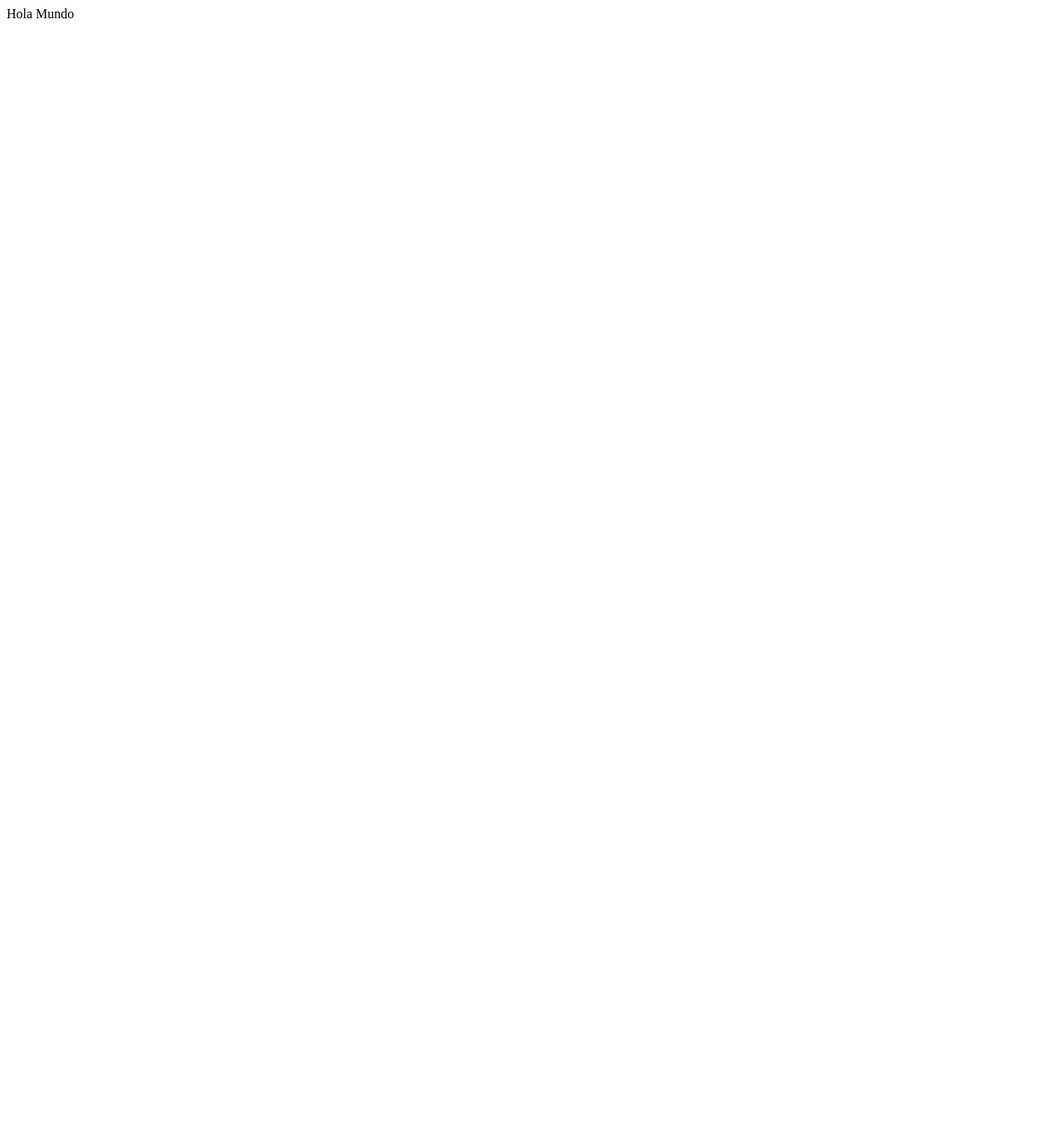
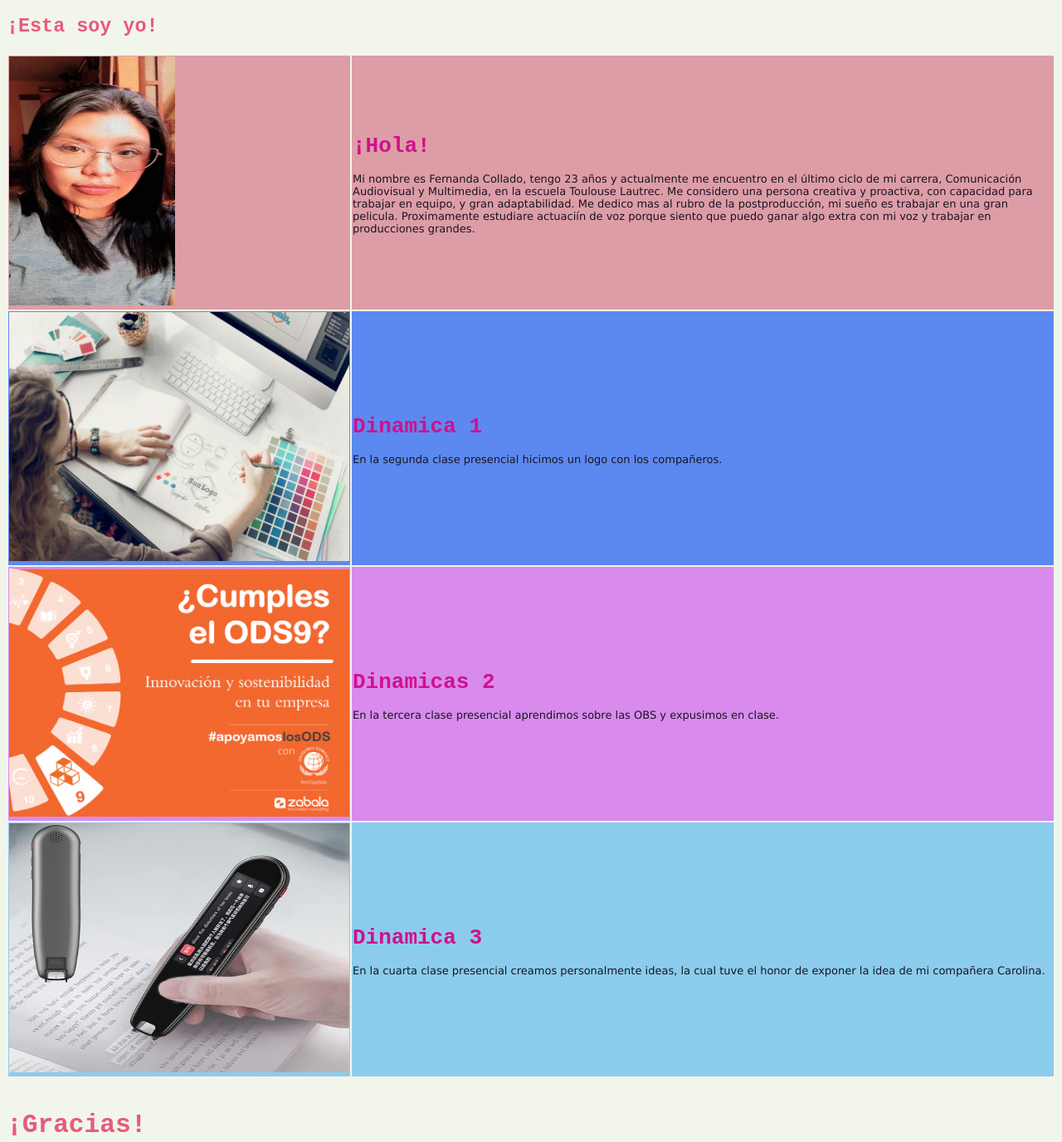
Before and after one commit to xfximena/LAB2TLS, a plain HTML site: page index.html in a window 1280 px wide. Shown: the whole page at 83% size. Before the commit the page ends 800 px from the top, so only its background shows below. Drawn offline with Linux system fonts and the light colour scheme.

Commit message:
Add files via upload

```diff
--- a/index.html
+++ b/index.html
@@ -1 +1,42 @@
-Hola Mundo
+<!DOCTYPE html>
+<html lang="en">
+</head>
+<body style="background-color:#f2f5ea;">
+    <header style="color: #e75a7c; font-family: monospace; font-size: larger;">
+    <article><h1>¡Esta soy yo!</h1></article>
+    </header>
+    <table>
+        <tr style="background-color: #dd9da6;">
+            <td><img width="200" height="300" src="./FOTO1.jpg"></td>
+            <td>
+                <h1 style="color: #d0108d; font-family: monospace;">¡Hola!</h1>
+                <p style="color: #1a1423;font-family: 'Lucida Sans', 'Lucida Sans Regular', 'Lucida Grande', 'Lucida Sans Unicode', Geneva, Verdana, sans-serif; font-size: small;">Mi nombre es Fernanda Collado, tengo 23 años y actualmente me encuentro en el último ciclo de mi carrera, Comunicación Audiovisual y Multimedia, en la escuela Toulouse Lautrec. Me considero una persona creativa y proactiva, con capacidad para trabajar en equipo, y gran adaptabilidad. Me dedico mas al rubro de la postproducción, mi sueño es trabajar en una gran pelicula. Proximamente estudiare actuaciín de voz porque siento que puedo ganar algo extra con mi voz y trabajar en producciones grandes.
+            </td>
+        </tr>
+        <tr style="background-color: #5c89f0;">
+            <td><img width="410" height="300" src="./foto 2.jpg"></td>
+            <td>
+                <h1 style="color: #d0108d; font-family: monospace;">Dinamica 1</h1>
+                <p style="color: #1a1423; font-family: 'Lucida Sans', 'Lucida Sans Regular', 'Lucida Grande', 'Lucida Sans Unicode', Geneva, Verdana, sans-serif; font-size: small;"> En la segunda clase presencial hicimos un logo con los compañeros.</p>
+            </td>
+        </tr>
+        <tr style="background-color: #d88bed;">
+            <td><img width="410" height="300" src="./foto3.png"></td>
+            <td>
+                <h1 style="color:#d0108d; font-family: monospace;">Dinamicas 2</h1>
+                <p style="color: #1a1423; font-family: 'Lucida Sans', 'Lucida Sans Regular', 'Lucida Grande', 'Lucida Sans Unicode', Geneva, Verdana, sans-serif; font-size: small;">En la tercera clase presencial aprendimos sobre las OBS y expusimos en clase.</p>
+            </td>
+        </tr>
+        <tr style="background-color: #8bcced;">
+            <td><img width="410" height="300" src="./foto 4.jpg"></td>
+            <td>
+                <h1 style="color:#d0108d; font-family: monospace;">Dinamica 3</h1>
+                <p style="color: #1a1423; font-family: 'Lucida Sans', 'Lucida Sans Regular', 'Lucida Grande', 'Lucida Sans Unicode', Geneva, Verdana, sans-serif; font-size: small;">En la cuarta clase presencial creamos personalmente ideas, la cual tuve el honor de exponer la idea de mi compañera Carolina.</p>
+    </table>
+</body>
+</br>
+<header style="color: #e75a7c; font-family: monospace; font-size: larger;">
+    <h1>¡Gracias!</h1>
+</header>
+</br>
+</html>
```
Also changed, not shown: FOTO1.jpg (added), foto 2.jpg (added), foto 4.jpg (added), foto3.png (added).
